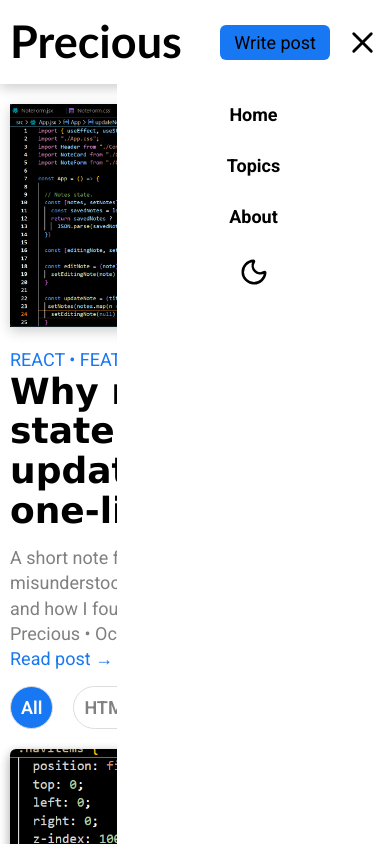
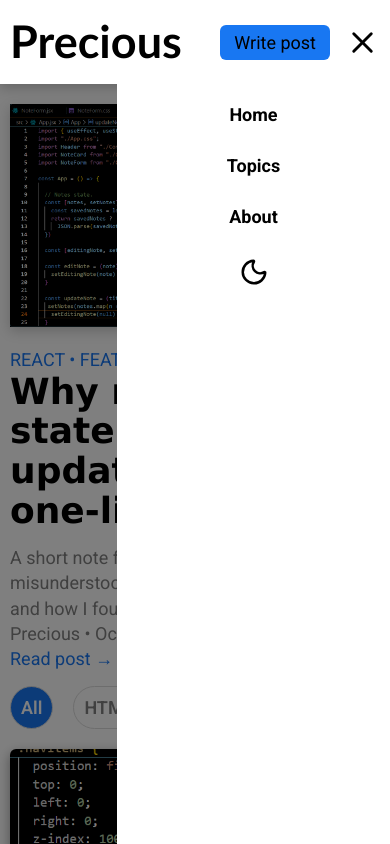
Before and after one commit to oeprecious/blog, a React (Vite) app: page / in a window 390 px wide. Both pictures are taken after a click on the icon 362 px from the left and 42 px from the top of the page. Shown: the top 844 px of the page. Built offline with nearby package versions, Linux system fonts and the light colour scheme; a web font is replaced by a local one.

Commit message:
Fix ul items to remove on click, add overLay

```diff
--- a/src/App.css
+++ b/src/App.css
@@ -35,6 +35,12 @@ h2 {
 
   #moon {
     color: black;
+  }
+
+  .overLay {
+    background-color: rgba(0, 0, 0, 0.5);
+    position: fixed;
+    inset: 0;
   }
 
   .navLinks ul.active {
--- a/src/Components/Navbar.jsx
+++ b/src/Components/Navbar.jsx
@@ -27,15 +27,20 @@ const Navbar = ({ handleClick1, backgroundColor }) => {
 
     let menuIcon = ""
     if (click) {
-        menuIcon = <XIcon className="menu" size={35} onClick={handleClick}/>
+        menuIcon = <XIcon className="menu" size={35} onClick={handleClick} />
     } else {
         menuIcon = ""
-        menuIcon = <MenuIcon className="menu" size={35} onClick={handleClick}/>
+        menuIcon = <MenuIcon className="menu" size={35} onClick={handleClick} />
+    }
+
+    let overLay = ""
+    if (click) {
+        overLay = <div className="overLay" onClick={() => { setClick(false) }}></div>
     }
 
     return (
         <>
-
+            {overLay}
             <div className="navItems">
 
                 <div className="logoText">
@@ -47,12 +52,12 @@ const Navbar = ({ handleClick1, backgroundColor }) => {
 
                 <nav className="navLinks">
                     <ul className={menuClass}>
-                        <Link to="/" style={{ textDecoration: "none", color: "black" }}><li>Home</li></Link>
-                        <Link to="/topics" style={{ textDecoration: "none", color: "black" }}><li>Topics</li></Link>
-                        <Link to="/about" style={{ textDecoration: "none", color: "black" }}><li>About</li></Link>
+                        <Link to="/" style={{ textDecoration: "none", color: "black" }} onClick={handleClick}><li>Home</li></Link>
+                        <Link to="/topics" style={{ textDecoration: "none", color: "black" }} onClick={handleClick}><li>Topics</li></Link>
+                        <Link to="/about" style={{ textDecoration: "none", color: "black" }} onClick={handleClick}><li>About</li></Link>
 
                         <div className="darkMoodBtn">
-                            <Moon size={30} onClick={handleClick1} className={backgroundColor} id="moon"/>
+                            <Moon size={30} onClick={handleClick1} className={backgroundColor} id="moon" />
                         </div>
 
                     </ul>
```
